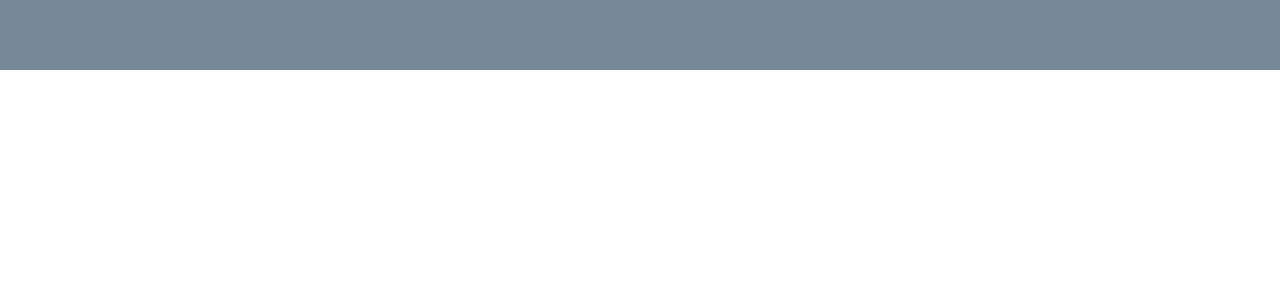
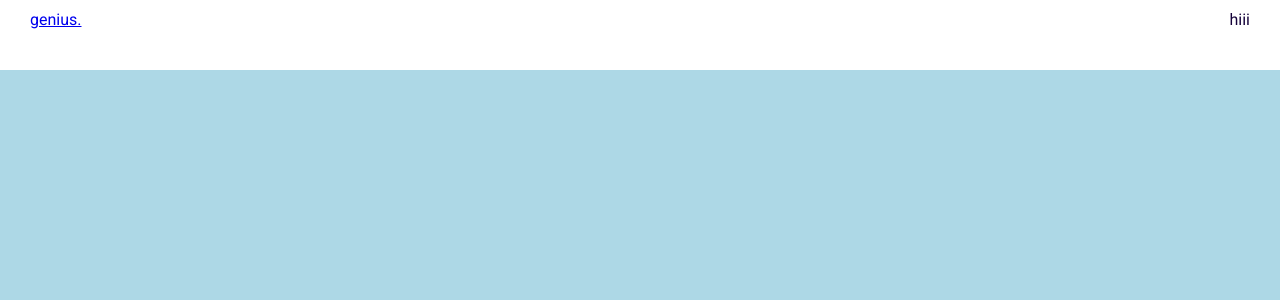
Before and after one commit to mohammadkabbara/myPortfolio, a React (Create React App) app: page / in a window 1280 px wide. Shown: the top 300 px of the page. Built offline with nearby package versions, Linux system fonts and the light colour scheme; a web font is replaced by a local one.

Commit message:
some adding

```diff
--- a/public/index.html
+++ b/public/index.html
@@ -15,6 +15,7 @@
       *{
         font-family: 'Roboto', sans-serif;
         margin: 0;
+        overflow-x: hidden;
       }
     </style>
   </head>
--- a/src/App.js
+++ /dev/null
@@ -1,14 +0,0 @@
-import TopBar from "./component/topBar/TopBar";
-
-
-function App() {
-  return (
-    <div className="app">
-
-      <TopBar/>
-
-    </div>
-  );
-}
-
-export default App;
--- /dev/null
+++ b/src/App.jsx
@@ -0,0 +1,32 @@
+import TopBar from "./component/topBar/TopBar";
+import Contact from "./component/contact/Contact";
+import Protifolio from "./component/protifolio/Protifolio";
+import Testimoinals from "./component/testimoinals/Testimoinals";
+import Work from "./component/work/Work";
+import Intro from "./component/intro/Intro";
+import "./app.scss";
+
+
+
+function App() {
+  return (
+    <div className="app">
+
+      <TopBar/>
+      <div className="section">
+
+        <Contact/>
+        <Intro/>
+        <Protifolio/>
+        <Testimoinals/>
+        <Work/>
+
+
+
+
+      </div>
+    </div>
+  );
+}
+
+export default App;
--- /dev/null
+++ b/src/app.scss
@@ -0,0 +1,24 @@
+.app{
+    height: 100vh;
+
+    .section{
+        width: 100%;
+        height: calc(100vh - 70px);
+        background-color: lightsalmon;
+        position: relative;
+        top: 70px;
+        scroll-behavior: smooth;
+        scroll-snap-type: y mandatory;
+        scrollbar-width: none;
+        &::-webkit-scrollbar{
+            display: none;
+        }
+        > *{
+            width: 100vw;
+            height: calc(100vh - 70px);
+            scroll-snap-align: start;
+
+        }
+    }
+
+}
--- a/src/component/contact/Contact.jsx
+++ b/src/component/contact/Contact.jsx
@@ -2,7 +2,7 @@ import "./Contact.scss";
 
 export default function Contact() {
     return (
-        <div className="contact">
+        <div className="contact" id="contact">
 
         </div>
     )
--- a/src/component/intro/Intro.jsx
+++ b/src/component/intro/Intro.jsx
@@ -2,7 +2,7 @@ import "./Intro.scss"
 
 export default function Intro() {
     return (
-        <div className="Intro">
+        <div className="Intro" id="Intro">
 
         </div>
     )
--- a/src/component/protifolio/Protifolio.jsx
+++ b/src/component/protifolio/Protifolio.jsx
@@ -2,7 +2,7 @@ import "./Protifolio.scss";
 
 export default function Protifolio() {
     return (
-        <div className="Protifolio">
+        <div className="Protifolio" id="protifol">
 
         </div>
     )
--- a/src/component/testimoinals/Testimoinals.jsx
+++ b/src/component/testimoinals/Testimoinals.jsx
@@ -1,7 +1,7 @@
 import "./Testimoinals.scss";
 export default function Testimoinals() {
     return (
-        <div className="Testimoinals">
+        <div className="Testimoinals" id="Testimoinals">
 
         </div>
     )
--- a/src/component/topBar/TopBar.jsx
+++ b/src/component/topBar/TopBar.jsx
@@ -3,7 +3,20 @@ import "./TopBar.scss";
 export default function TopBar() {
     return (
         <div className="TopBar">
+            <div className="wrapper">
+                <div className="left">
 
+                <a href="#Intro" className="logo">
+            genius.
+          </a>
+                </div>
+
+
+                <div className="right">
+
+                    hiii
+                </div>
+            </div>
         </div>
     )
 }
--- a/src/component/topBar/TopBar.scss
+++ b/src/component/topBar/TopBar.scss
@@ -1,5 +1,18 @@
+@import "../../global.scss";
+
 .TopBar{
     width: 100%;
     height: 70px;
-    background-color:lightslategray
+    background-color:white;
+    color:$mainColor;
+    position: fixed;
+    top: 0;
+    z-index: 2;
+
+    .wrapper {
+        padding:10px 30px;
+        display:flex;
+        align-items: center;
+        justify-content: space-between;
+    }
 }
--- a/src/component/work/Work.jsx
+++ b/src/component/work/Work.jsx
@@ -2,7 +2,7 @@ import "./Work.scss";
 
 export default function Work() {
     return (
-        <div className="work">
+        <div className="work" id="work">
 
         </div>
     )
--- /dev/null
+++ b/src/global.scss
@@ -0,0 +1 @@
+$mainColor: #15023a;
```
